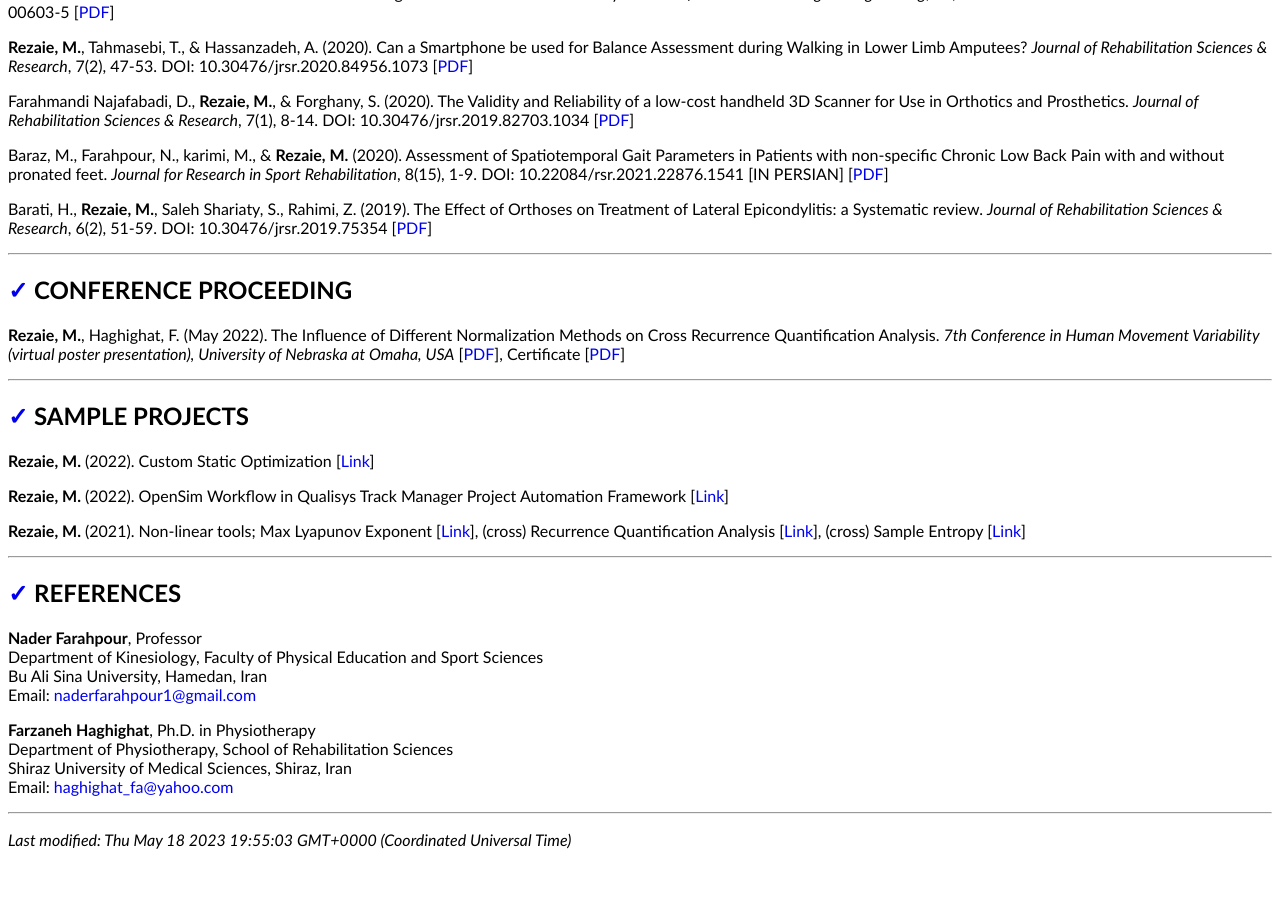
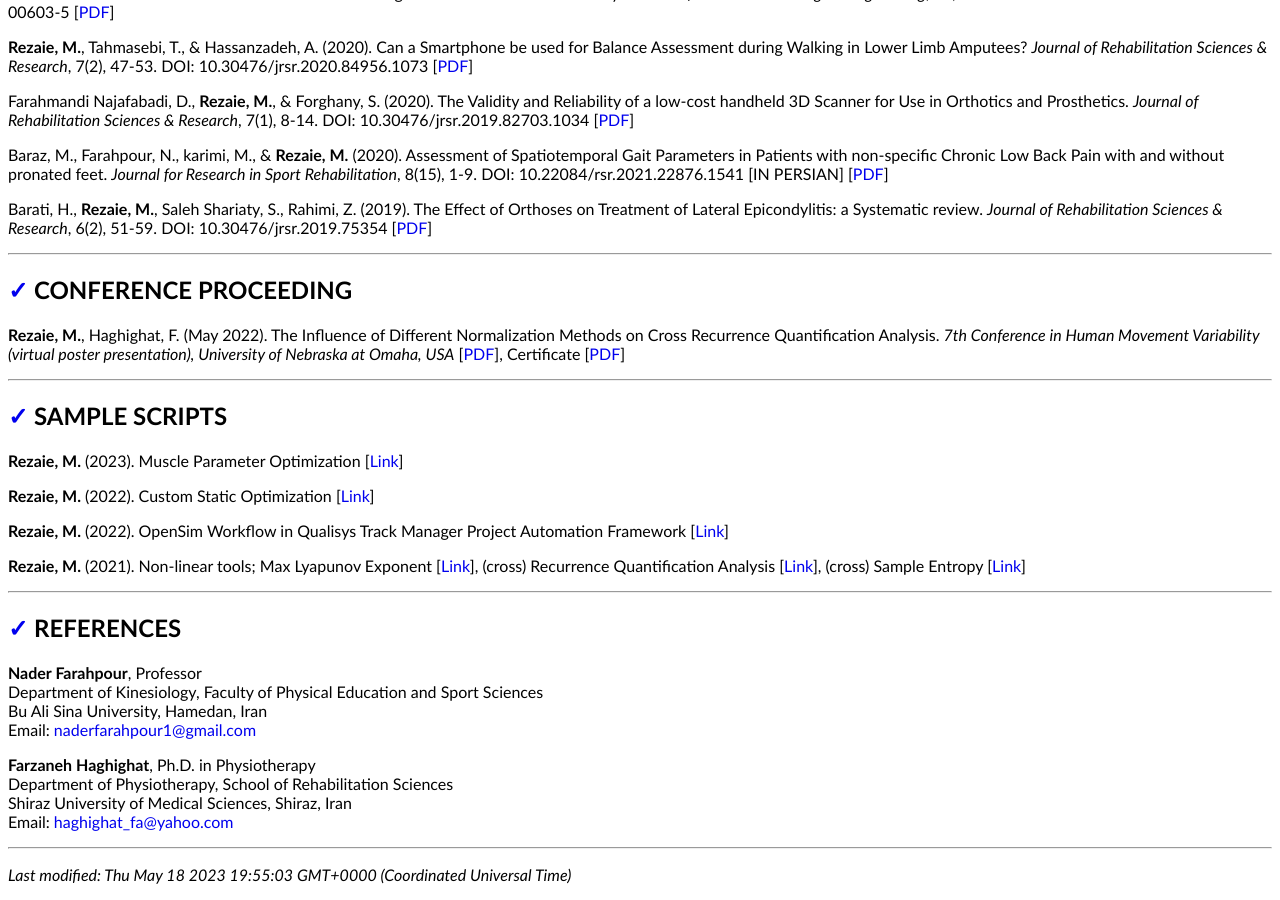
Before and after one commit to mrrezaie/mrrezaie.github.io, a Jekyll site: the page cv.html, which Jekyll copies as it is, in a window 1280 px wide and 900 px high, scrolled down 2406 px. Built offline with Jekyll 4.4.1, drawn with Linux system fonts in a browser that asks for light colours; before the commit the page ends 3271 px from its top, so only the background shows below that.

Commit message:
Update cv.html

```diff
--- a/cv.html
+++ b/cv.html
@@ -152,8 +152,9 @@
 <p> <b>Rezaie, M.</b>, Haghighat, F. (May 2022). The Influence of Different Normalization Methods on Cross Recurrence Quantification Analysis. <i>7th Conference in Human Movement Variability (virtual poster presentation), University of Nebraska at Omaha, USA</i> [<a href="about/files/UNO_congress_poster.pdf" target="_blank" rel="noopener noreferrer">PDF</a>], Certificate [<a href="about/files/UNO_poster_May_2022_Certificate_Signed.pdf" target="_blank" rel="noopener noreferrer">PDF</a>] </p>
 <hr>
 
-<h2 id="sample_projects"> <a href="#sample_projects">&#10003</a> <b>SAMPLE PROJECTS</b> </h2>
+<h2 id="sample_scripts"> <a href="#sample_scripts">&#10003</a> <b>SAMPLE SCRIPTS</b> </h2>
 <!-- <p> <b>Rezaie, M.</b> (2022). Fitting Sphere or Cylinder into meshes [<a href="https://github.com/mrrezaie/fitSphereCylinder" target="_blank" rel="noopener noreferrer">Link</a>]</p> -->
+<p> <b>Rezaie, M.</b> (2023). Muscle Parameter Optimization [<a href="https://github.com/mrrezaie/muscleOptimizer" target="_blank" rel="noopener noreferrer">Link</a>]</p>
 <p> <b>Rezaie, M.</b> (2022). Custom Static Optimization [<a href="https://github.com/mrrezaie/CustomStaticOptimization" target="_blank" rel="noopener noreferrer">Link</a>]</p>
 <p> <b>Rezaie, M.</b> (2022). OpenSim Workflow in Qualisys Track Manager Project Automation Framework [<a href="https://github.com/mrrezaie/Qualisys_OpenSim" target="_blank" rel="noopener noreferrer">Link</a>]</p>
 <p> <b>Rezaie, M.</b> (2021). Non-linear tools; Max Lyapunov Exponent [<a href="https://gist.github.com/mrrezaie/98f93a8a3209ec9ad10062aec283a40f" target="_blank" rel="noopener noreferrer">Link</a>], (cross) Recurrence Quantification Analysis [<a href="https://gist.github.com/mrrezaie/f10f26e9a815a892d2235212084046dc" target="_blank" rel="noopener noreferrer">Link</a>], (cross) Sample Entropy [<a href="https://gist.github.com/mrrezaie/00296b8a1131eb41c1cf425c0f6ce048" target="_blank" rel="noopener noreferrer">Link</a>]</p>
```
